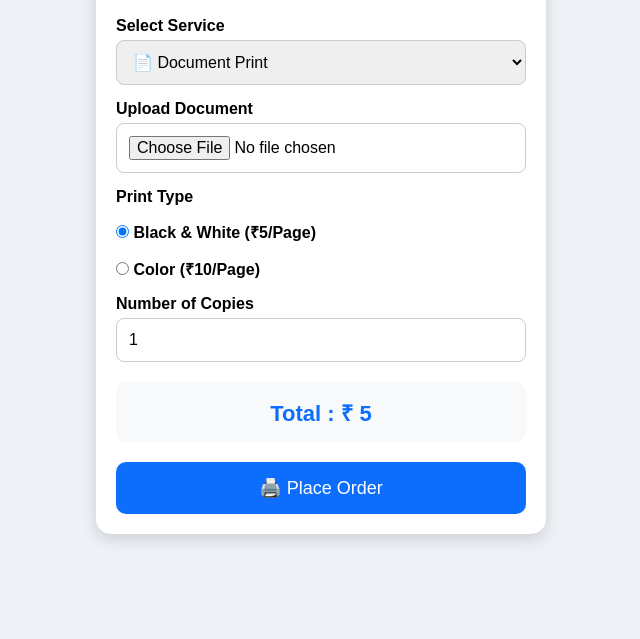
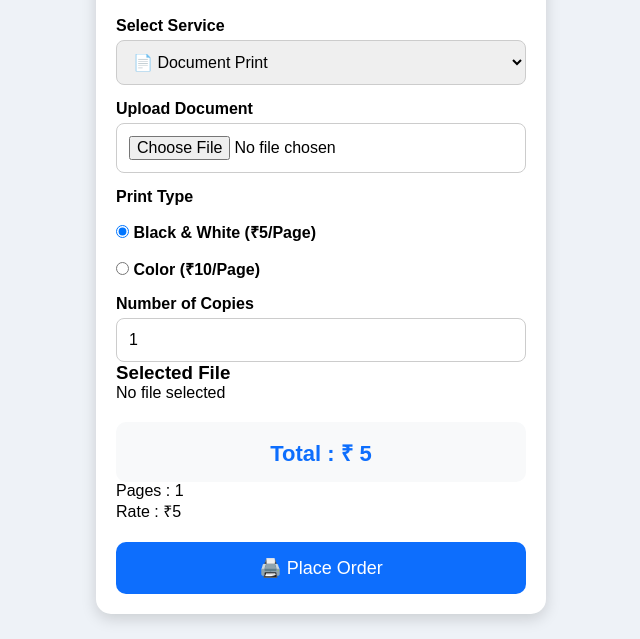
Before and after one commit to sagarbe/mahalaxmi-xerox, a plain HTML site: page index.html in a window 1280 px wide. Shown: the part 211-850 px from the top of the page, without its empty margins (319-959 px from the left). Before the commit the page ends 800 px from the top, so only its background shows below. Drawn offline with Linux system fonts and the light colour scheme.

Commit message:
Update index.html

```diff
--- a/index.html
+++ b/index.html
@@ -63,10 +63,36 @@
         id="copies"
         value="1"
         min="1">
+    <div class="file-info">
+
+    <h3>Selected File</h3>
+
+    <p id="fileName">
+    No file selected
+    </p>
+
+    </div>
 
     <div class="total">
         Total :
         <span id="totalPrice">₹5</span>
+    </div>
+    <div class="summary">
+
+    <p>
+    Pages :
+    <span id="pages">
+    1
+    </span>
+    </p>
+
+    <p>
+    Rate :
+    <span id="rate">
+    ₹5
+    </span>
+    </p>
+
     </div>
 
     <button id="orderBtn">
```
